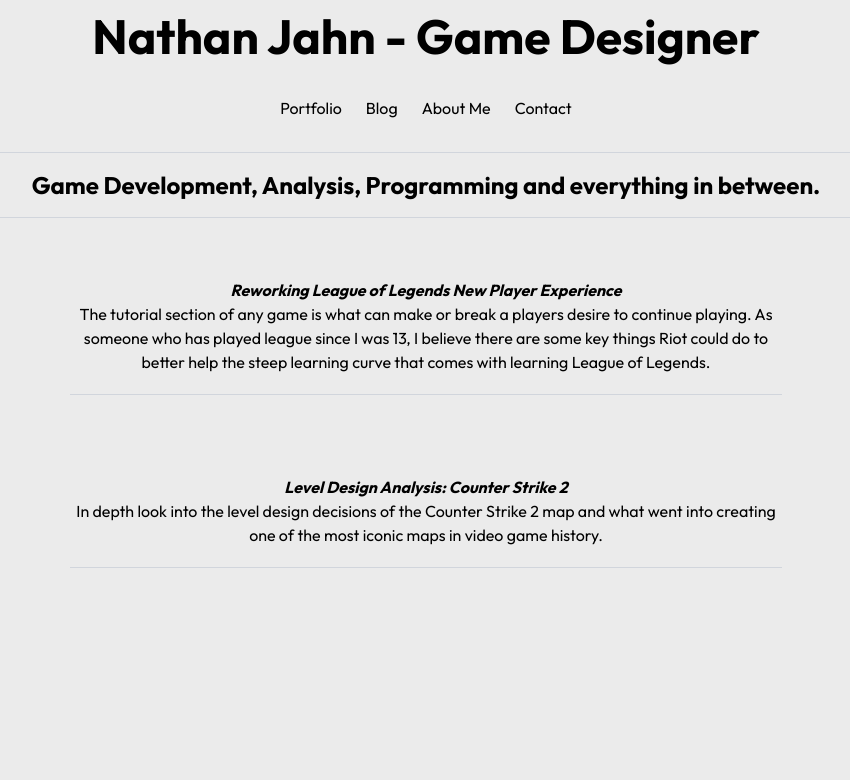
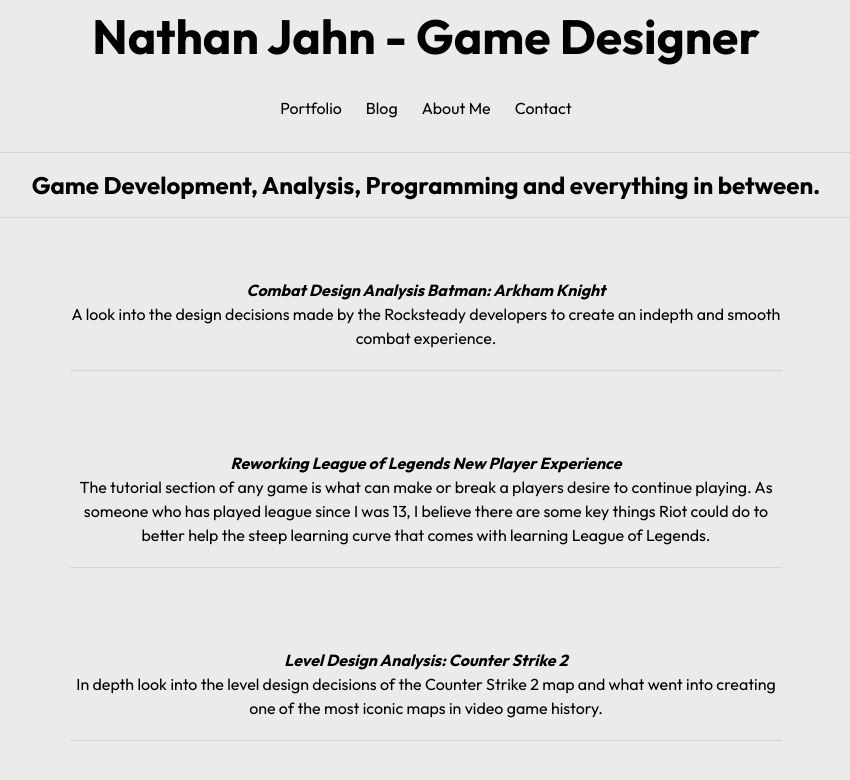
Before and after one commit to njahn88/njahn88.github.io, a React (Vite) app: page /Blog in a window 1280 px wide. Shown: the top 780 px of the page, without its empty margins (214-1064 px from the left). Built offline with nearby package versions, Linux system fonts and the light colour scheme.

Commit message:
Started Arkham Knight Combat Analysis Blog post

```diff
--- a/src/App.jsx
+++ b/src/App.jsx
@@ -9,6 +9,7 @@
 import OnlyUp from './pages/InfoPages/OnlyUp.jsx'
 import Dust2Analysis from './pages/BlogPages/Dust2Analysis.jsx'
 import ReworkLolTutorial from './pages/BlogPages/ReworkLolTutorial.jsx'
+import ArkhamKnightCombatAnalysis from './pages/BlogPages/ArkhamKnightCombatAnalysis.jsx'
 
 function App() {
 
@@ -25,6 +26,7 @@
             <Route path='/Only Up' element={<OnlyUp/>}/>
             <Route path='/Blog/Level Design Analysis: Counter Strike 2' element={<Dust2Analysis/>}/>
             <Route path='/Blog/Reworking League of Legends New Player Experience' element={<ReworkLolTutorial/>}/>
+            <Route path='/Blog/Combat Design Analysis Batman: Arkham Knight' element={<ArkhamKnightCombatAnalysis/>}/>
         </Routes>
     </>
   )
--- a/src/pages/Blog.jsx
+++ b/src/pages/Blog.jsx
@@ -4,6 +4,12 @@
     return(
         <>
             <div className={'flex justify-center flex-wrap'}>
+                <div className={'w-full flex justify-center'}>
+                    <div className={'flex justify-center items-center flex-wrap p-5 w-200 text-center'}>
+                        <BlogPost title={'Combat Design Analysis Batman: Arkham Knight'}  description={'A look into the design decisions made by the Rocksteady developers to create an indepth and smooth combat experience.' }/>
+                        <hr className={'border-gray-300 mx-6 w-full'} />
+                    </div>
+                </div>
                 <div className={'w-full flex justify-center'}>
                     <div className={'flex justify-center items-center flex-wrap p-5 w-200 text-center'}>
                         <BlogPost title={'Reworking League of Legends New Player Experience'}  description={'The tutorial section of any game is what can make or break a players desire to continue playing. As someone who has played league since I was 13, I believe there are some key things Riot could do to better help the steep learning curve that comes with learning League of Legends. ' }/>
--- /dev/null
+++ b/src/pages/BlogPages/ArkhamKnightCombatAnalysis.jsx
@@ -0,0 +1,7 @@
+export default function ArkhamKnightCombatAnalysis() {
+    return (
+        <>
+            Batman Arkham Design
+        </>
+    )
+}
```
